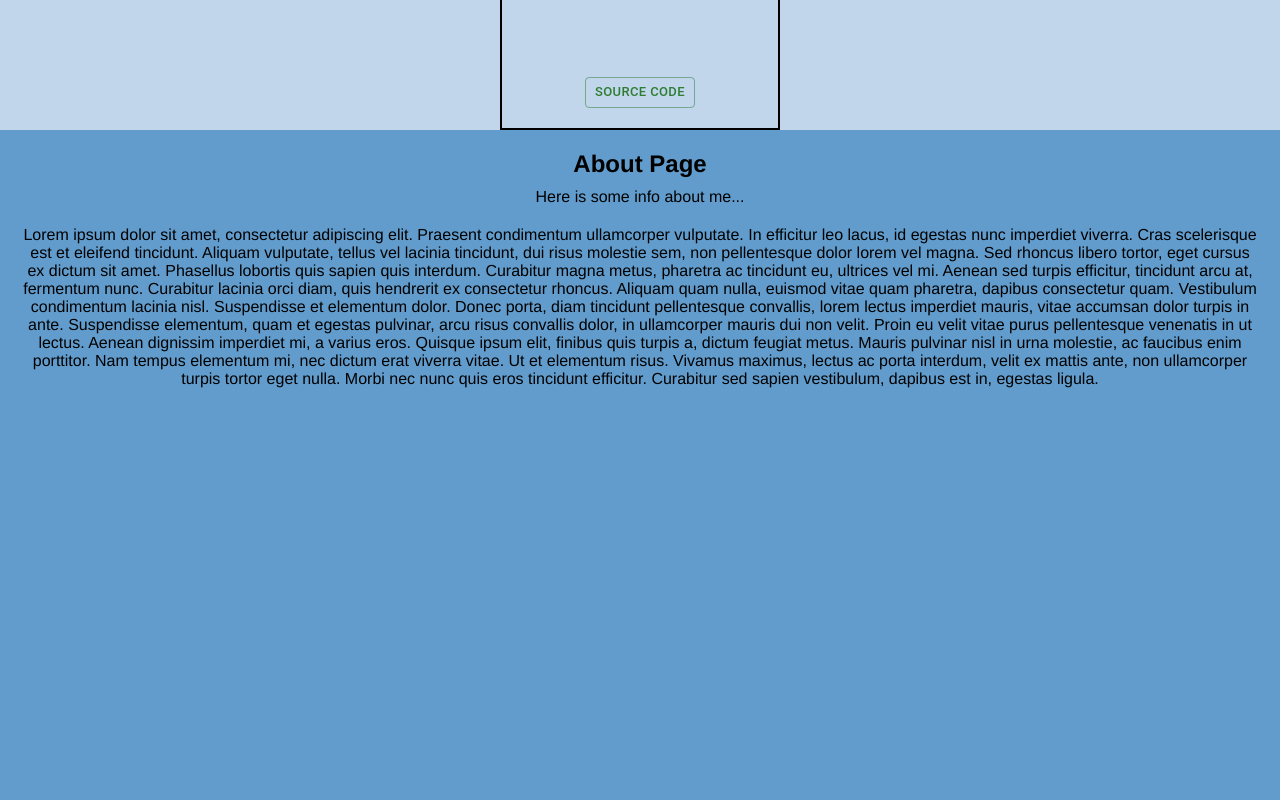
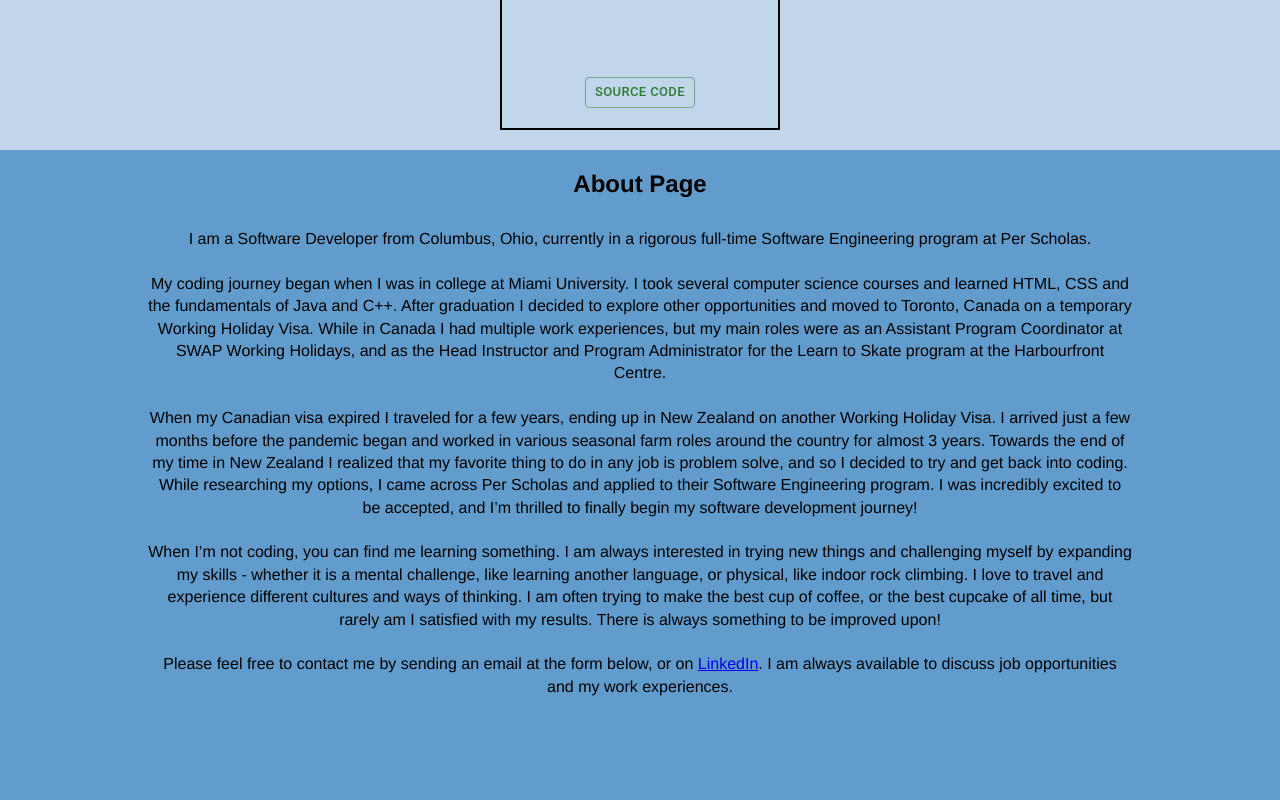
Before and after one commit to amberhunt955/portfolio, a React (Create React App) app: page / in a window 1280 px wide. Shown: the part 1680-2480 px from the top of the page. Built offline with nearby package versions, Linux system fonts and the light colour scheme.

Commit message:
removed media queries, added resume, edited about info

```diff
--- a/src/components/About.js
+++ b/src/components/About.js
@@ -3,21 +3,29 @@ function About() {
     <div id="about-section">
       <header className="section-header">
         <h2>About Page</h2>
-        <p>Here is some info about me...</p>
       </header>
       <div id="about-text">
-        Lorem ipsum dolor sit amet, consectetur adipiscing elit. Praesent condimentum ullamcorper vulputate. In efficitur leo lacus, id egestas nunc
-        imperdiet viverra. Cras scelerisque est et eleifend tincidunt. Aliquam vulputate, tellus vel lacinia tincidunt, dui risus molestie sem, non
-        pellentesque dolor lorem vel magna. Sed rhoncus libero tortor, eget cursus ex dictum sit amet. Phasellus lobortis quis sapien quis interdum.
-        Curabitur magna metus, pharetra ac tincidunt eu, ultrices vel mi. Aenean sed turpis efficitur, tincidunt arcu at, fermentum nunc. Curabitur
-        lacinia orci diam, quis hendrerit ex consectetur rhoncus. Aliquam quam nulla, euismod vitae quam pharetra, dapibus consectetur quam.
-        Vestibulum condimentum lacinia nisl. Suspendisse et elementum dolor. Donec porta, diam tincidunt pellentesque convallis, lorem lectus
-        imperdiet mauris, vitae accumsan dolor turpis in ante. Suspendisse elementum, quam et egestas pulvinar, arcu risus convallis dolor, in
-        ullamcorper mauris dui non velit. Proin eu velit vitae purus pellentesque venenatis in ut lectus. Aenean dignissim imperdiet mi, a varius
-        eros. Quisque ipsum elit, finibus quis turpis a, dictum feugiat metus. Mauris pulvinar nisl in urna molestie, ac faucibus enim porttitor. Nam
-        tempus elementum mi, nec dictum erat viverra vitae. Ut et elementum risus. Vivamus maximus, lectus ac porta interdum, velit ex mattis ante,
-        non ullamcorper turpis tortor eget nulla. Morbi nec nunc quis eros tincidunt efficitur. Curabitur sed sapien vestibulum, dapibus est in,
-        egestas ligula.
+        I am a Software Developer from Columbus, Ohio, currently in a rigorous full-time Software Engineering program at Per Scholas.
+        <br /><br />
+        My coding journey began when I was in college at Miami University. I took several computer science courses and learned HTML, CSS and the
+        fundamentals of Java and C++. After graduation I decided to explore other opportunities and moved to Toronto, Canada on a temporary Working
+        Holiday Visa. While in Canada I had multiple work experiences, but my main roles were as an Assistant Program Coordinator at SWAP Working
+        Holidays, and as the Head Instructor and Program Administrator for the Learn to Skate program at the Harbourfront Centre.
+        <br /><br />
+        When my Canadian visa expired I traveled for a few years, ending up in New Zealand on another Working Holiday Visa. I arrived just a few
+        months before the pandemic began and worked in various seasonal farm roles around the country for almost 3 years. Towards the end of my time
+        in New Zealand I realized that my favorite thing to do in any job is problem solve, and so I decided to try and get back into coding. While
+        researching my options, I came across Per Scholas and applied to their Software Engineering program. I was incredibly excited to be accepted,
+        and I’m thrilled to finally begin my software development journey!
+        <br /><br />
+        When I’m not coding, you can find me learning something. I am always interested in trying new things and challenging myself by expanding my
+        skills - whether it is a mental challenge, like learning another language, or physical, like indoor rock climbing. I love to travel and
+        experience different cultures and ways of thinking. I am often trying to make the best cup of coffee, or the best cupcake of all time, but
+        rarely am I satisfied with my results. There is always something to be improved upon!
+        <br /><br />
+        Please feel free to contact me by sending an email at the form below, or on {" "}
+        <a href="https://www.linkedin.com/in/amber-hunt-90b612263/" target="_blank">LinkedIn</a>. I am always available to discuss job opportunities and my work
+        experiences.
       </div>
     </div>
   );
--- a/src/components/ResumeButton.js
+++ b/src/components/ResumeButton.js
@@ -1,7 +1,8 @@
 import { Button } from "@mui/material";
+import resume from "../assets/AmberHuntResume.pdf"
 
 function ResumeButton() {
-    return <Button variant="contained">View Resume</Button>
+    return <Button variant="contained" href={resume} download={resume}>Download Resume</Button>
 }
 
 export default ResumeButton;
--- a/src/pages/pages.css
+++ b/src/pages/pages.css
@@ -12,6 +12,7 @@
 #projects-section {
   min-height: 100vh;
   background-color: #c1d5eb;
+  padding-bottom: 20px;
 }
 
 #project-display {
@@ -26,6 +27,12 @@
 #about-section {
   min-height: 100vh;
   background-color: #619ccc;
+  padding-bottom: 20px;
+}
+
+#about-text {
+  line-height: 1.4;
+  max-width: 80vw;
 }
 
 #contact-section {
@@ -58,7 +65,7 @@
   padding-inline: 20px;
 }
 
-@media only screen and (max-width: 912px) and (max-height: 1400px) {
+/* @media only screen and (max-width: 912px) and (max-height: 1400px) {
   #welcome-section {
     background-position-x: -38vw;
   }
@@ -110,4 +117,4 @@
   #welcome-section {
     background-position: 100%;
   }
-}
+} */
```
Also changed, not shown: 1 other file (tests, documents, lock files or other folders).
